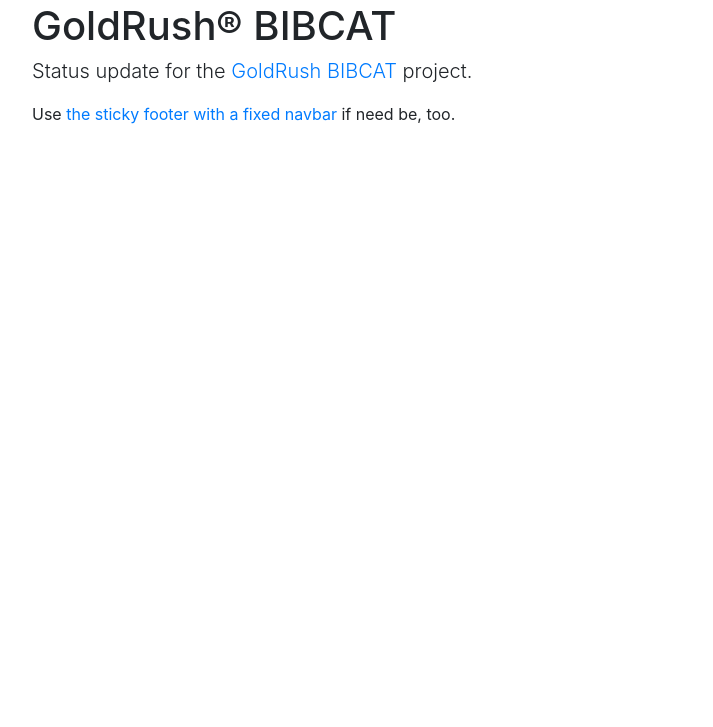
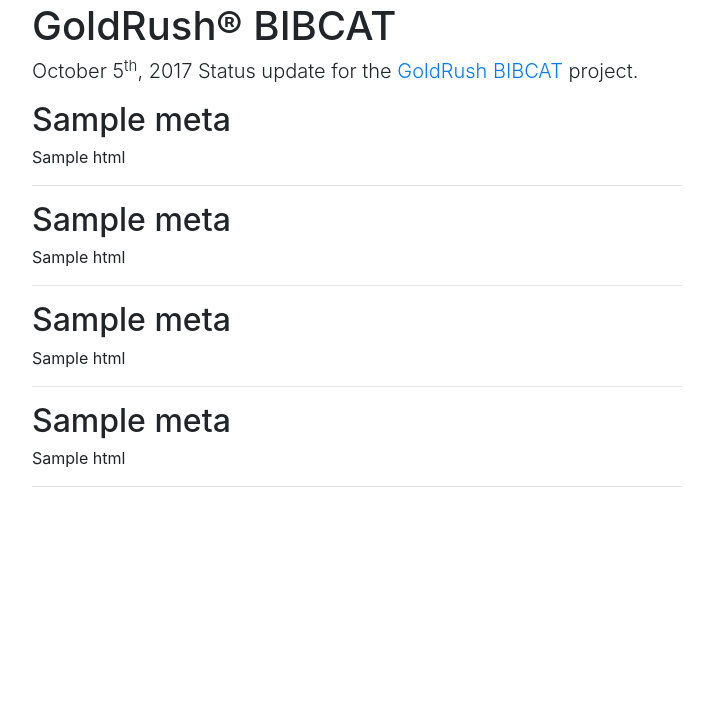
Before and after one commit to jermnelson/prospector-cat-ref, a Flask app: template templates/prospector-cat-ref/index.html in a window 1280 px wide. Shown: the top 727 px of the page, without its empty margins (283-996 px from the left). Run offline with Flask 2, Linux system fonts and the light colour scheme; the template is opened without the code that fills it: most values are stand-ins (such as "Sample title", 1, 10 or a date in 2020); some libraries are stand-ins or nearby versions.

Commit message:
save point from yesterday

```diff
--- a/run.py
+++ b/run.py
@@ -1,12 +1,15 @@
 __author__ = "Jeremy Nelson"
 
 from flask import Flask, render_template
+from flask_flatpages import FlatPages
 
 app = Flask(__name__)
+app.config["FLATPAGES_EXTENSION"] = ".md"
+pages = FlatPages(app)
 
 @app.route("/")
 def home():
-    return render_template("prospector-cat-ref/index.html")
+    return render_template("prospector-cat-ref/index.html", pages=pages)
 
 if __name__ == '__main__':
     app.run(host='0.0.0.0', port=8224, debug=True)
--- a/templates/prospector-cat-ref/index.html
+++ b/templates/prospector-cat-ref/index.html
@@ -20,14 +20,25 @@
 
     <!-- Begin page content -->
     <div class="container">
-      <div class="mt-1">
-        <h1>GoldRush&reg; BIBCAT</h1>
-      </div>
-      <p class="lead">
-            Status update for the <a href="https://bibcat.prospector.org/">GoldRush BIBCAT</a>
-            project.
-      </p>
-      <p>Use <a href="../sticky-footer-navbar">the sticky footer with a fixed navbar</a> if need be, too.</p>
+        <div class="mt-1">
+            <h1>GoldRush&reg; BIBCAT</h1>
+        </div>
+        <p class="lead">
+            October 5<sup>th</sup>, 2017 Status update for the
+            <a href="https://bibcat.prospector.org/">GoldRush BIBCAT</a> project.
+        </p>
+        <h2>{{ pages.get('intro').meta.title }}</h2>
+         {{ pages.get('intro').html|safe }}
+        <hr>
+        <h2>{{ pages.get('bml-basics').meta.title }}</h2>
+        {{ pages.get('bml-basics').html|safe }}
+        <hr>
+        <h2>{{ pages.get('bml-1-learning').meta.title }}</h2>
+        {{ pages.get('bml-1-learning').html|safe }}
+        <hr>
+        <h2>{{ pages.get('bml-2-build').meta.title }}</h2>
+        {{ pages.get('bml-2-build').html|safe }}
+        <hr>
     </div>
 
     <footer class="footer">
```
Also changed, not shown: pages/bml-1-learning.md (added, +4 -0 lines), pages/bml-2-build.md (added, +5 -0 lines), pages/bml-basics.md (added, +11 -0 lines), pages/intro.md (added, +6 -0 lines), pages/bml-2-measure.md (added).
